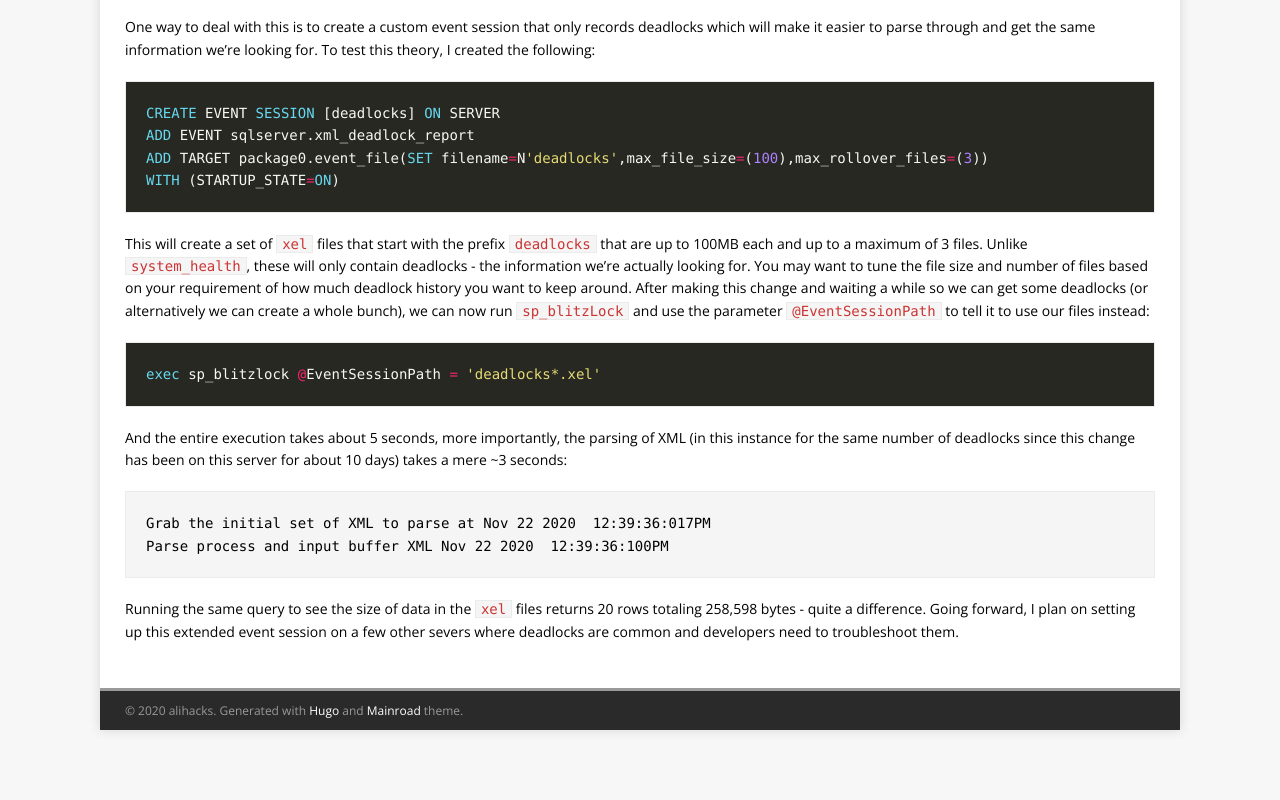
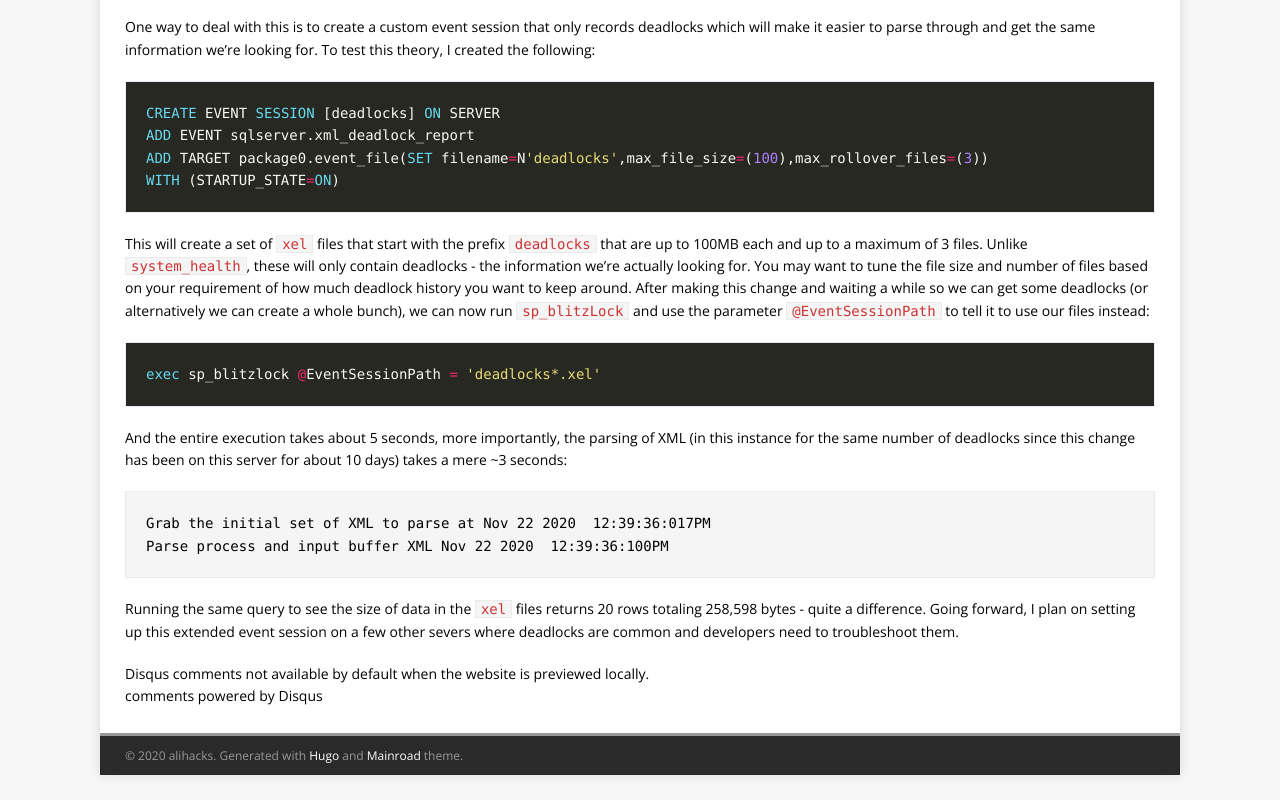
Before and after one commit to alihacks/alihacks.github.io, a plain HTML site: page posts/using-a-custom-extended-event-session-to-get-faster-results-from-sp_blitzlock/index.html in a window 1280 px wide. Shown: the part 855-1655 px from the top of the page. Before the commit the page ends 1610 px from the top, so only its background shows below. Drawn offline with nearby package versions, Linux system fonts and the light colour scheme.

Commit message:
Publishing site built at 11/22/2020 16:58 -05:00

```diff
--- a/posts/using-a-custom-extended-event-session-to-get-faster-results-from-sp_blitzlock/index.html
+++ b/posts/using-a-custom-extended-event-session-to-get-faster-results-from-sp_blitzlock/index.html
@@ -78,6 +78,29 @@ Parse process and input buffer XML Nov 22 2020  12:39:36:100PM
 
 
 
+<section class="comments">
+	<div id="disqus_thread"></div>
+<script type="application/javascript">
+    var disqus_config = function () {
+
+
+
+    };
+    (function() {
+        if (["localhost", "127.0.0.1"].indexOf(window.location.hostname) != -1) {
+            document.getElementById('disqus_thread').innerHTML = 'Disqus comments not available by default when the website is previewed locally.';
+            return;
+        }
+        var d = document, s = d.createElement('script'); s.async = true;
+        s.src = '//' + "alihacks" + '.disqus.com/embed.js';
+        s.setAttribute('data-timestamp', +new Date());
+        (d.head || d.body).appendChild(s);
+    })();
+</script>
+<noscript>Please enable JavaScript to view the <a href="https://disqus.com/?ref_noscript">comments powered by Disqus.</a></noscript>
+<a href="https://disqus.com" class="dsq-brlink">comments powered by <span class="logo-disqus">Disqus</span></a>
+</section>
+
 
 			</div>
 
```
